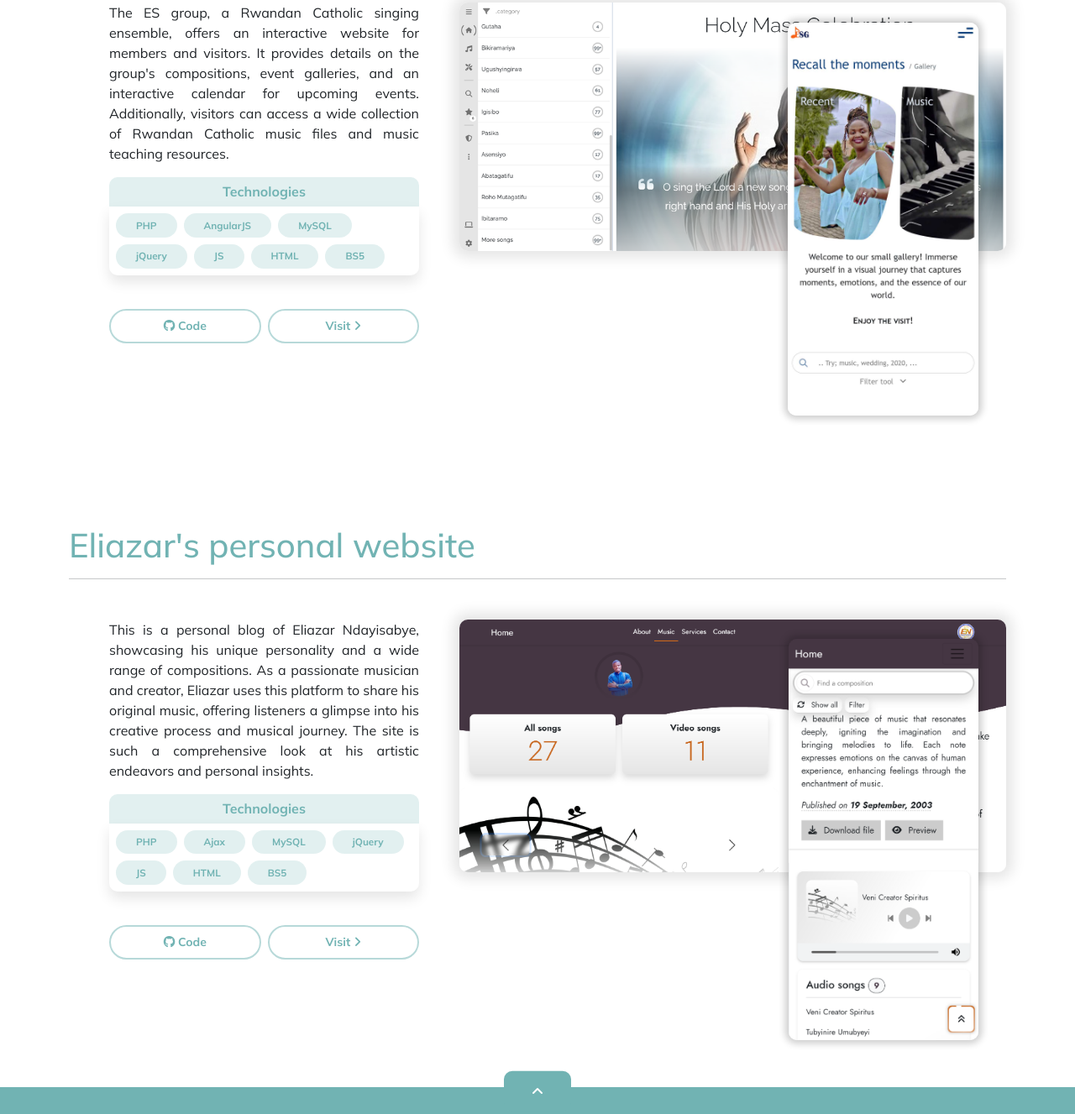
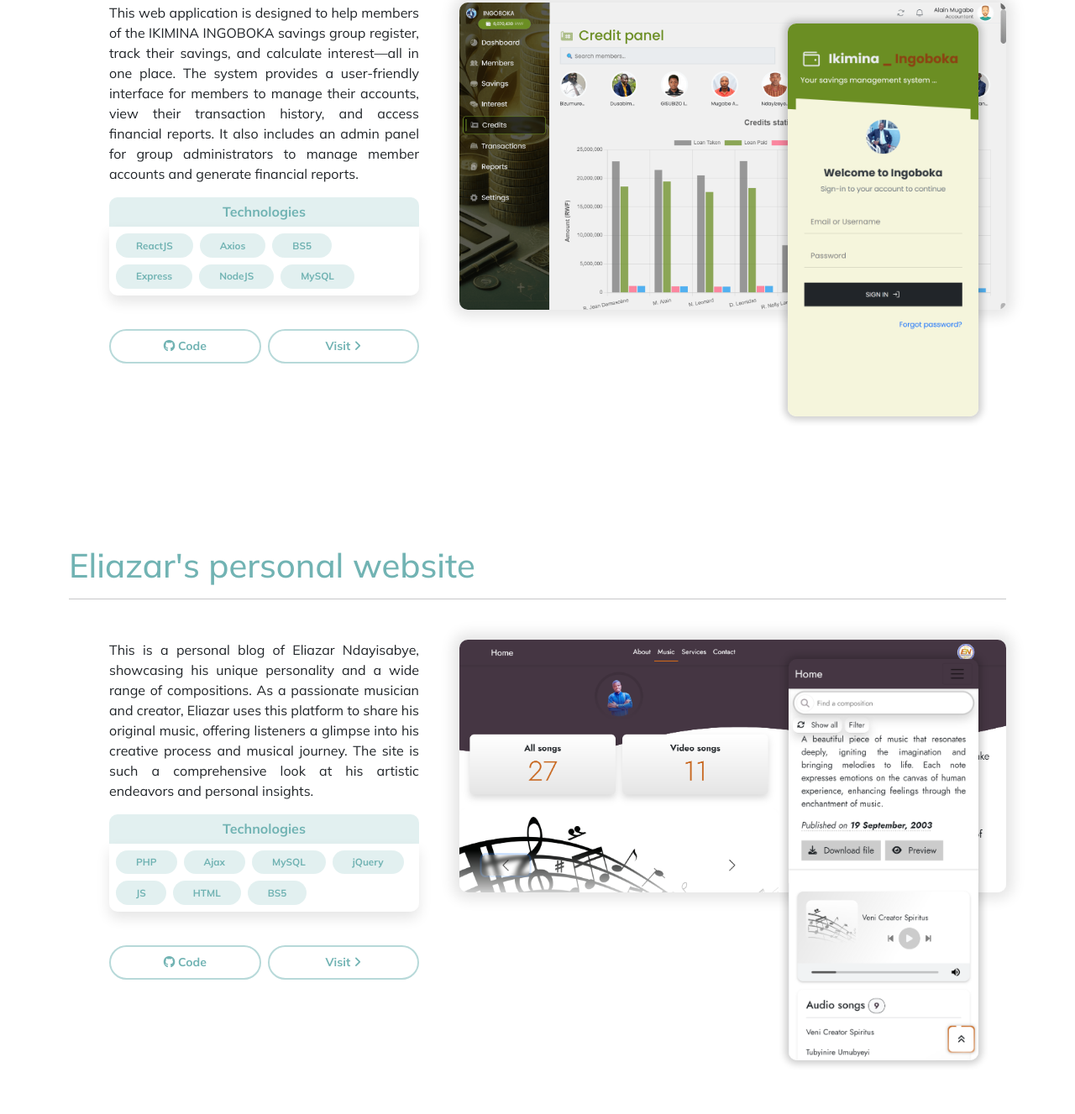
Before and after one commit to Hirwa9/Hirwa9.github.io, a plain HTML site: page projects.html in a window 1280 px wide. Shown: the part 648-1975 px from the top of the page at 84% size. Drawn offline with nearby package versions, Linux system fonts and the light colour scheme; a script that the page names is missing; a web font is replaced by a local one.

Commit message:
Add a new project record

```diff
--- a/projects.html
+++ b/projects.html
@@ -98,23 +98,53 @@
             </section>
         </div>
 
-        <!-- ESG -->
+        <!-- Ingoboka -->
         <section class="mt-5 py-3 container project-elem">
-            <h2 class="text-secondaryClr fs-1">Eastern Singers Group (ESG) website</h2>
+            <h2 class="text-secondaryClr fs-1">Ingoboka Savings Management System</h2>
             <hr class="mb-5">
             <div class="d-lg-flex flex-row-reverse mb-5">
                 <p class="col-lg-7 abs-images">
-                    <img src="assets/images/projectImages/esg_chms_landscape.png" alt="Project image" class="object-fit-contain rad-10 trbl-shadow-lg">
-                    <img src="assets/images/projectImages/esg_gallery_portrait_light.jpg" alt="Project image" class="object-fit-contain rad-10 trbl-shadow">
+                    <img src="assets/images/projectImages/ingoboka_sm_system_landscape.png" alt="Project image" class="object-fit-contain rad-10 trbl-shadow-lg">
+                    <img src="assets/images/projectImages/ingoboka_sm_system_portrait.png" alt="Project image" class="object-fit-contain rad-10 trbl-shadow">
                 </p>
                 <div class="col-lg-5 p-2 p-md-4 p-lg-5 pt-lg-0">
                     <p class="text-justify project-info">
-                        The ES group, a Rwandan Catholic singing ensemble, offers an interactive website for members and visitors. It provides details on the group's compositions, event galleries, and an interactive calendar for upcoming events. Additionally, visitors can access a wide collection of Rwandan Catholic music files and music teaching resources.
+                        This web application is designed to help members of the IKIMINA INGOBOKA savings group register, track their savings, and calculate interest—all in one place. The system provides a user-friendly interface for members to manage their accounts, view their transaction history, and access financial reports. It also includes an admin panel for group administrators to manage member accounts and generate financial reports.
+                    </p>
+                    <h6 class="p-2 mb-0 text-center bg-secondaryClr3 text-secondaryClr fw-bold" style="border-radius: 10px 10px 0 0;">Technologies</h6>
+                    <ul class="p-2 site-technologies small list-flexible">
+                        <li>ReactJS</li>
+                        <li>Axios</li>
+                        <li>BS5</li>
+                        <li>Express</li>
+                        <li>NodeJS</li>
+                        <li>MySQL</li>
+                    </ul>
+                    <p class="d-flex gap-2">
+                        <a href="https://github.com/Hirwa9/ingoboka-savings-management-system" target="_blank" class="btn btn-sm py-2 rounded-pill border-secondaryClr2 border-2 text-secondaryClr fw-bold w-50 my-4 clickDown"><span class="fab fa-github"></span> Code</a>
+                        <a href="https://ingoboka-savings-management-system.onrender.com" target="_blank" class="btn btn-sm py-2 rounded-pill border-secondaryClr2 border-2 text-secondaryClr fw-bold w-50 my-4 clickDown">Visit<span class="fa fa-angle-right ms-1"></span></a>
+                    </p>
+                </div>
+            </div>
+        </section>
+
+        <!-- Eliazar -->
+        <section class="mt-5 py-3 container project-elem">
+            <h2 class="text-secondaryClr fs-1">Eliazar's personal website</h2>
+            <hr class="mb-5">
+            <div class="d-lg-flex flex-row-reverse mb-5">
+                <p class="col-lg-7 abs-images">
+                    <img src="assets/images/projectImages/eliazar_music_landscape.png" alt="Project image" class="object-fit-contain rad-10 trbl-shadow-lg">
+                    <img src="assets/images/projectImages/eliazar_music_portrait.png" alt="Project image" class="object-fit-contain rad-10 trbl-shadow">
+                </p>
+                <div class="col-lg-5 p-2 p-md-4 p-lg-5 pt-lg-0">
+                    <p class="text-justify project-info">
+                        This is a personal blog of Eliazar Ndayisabye, showcasing his unique personality and a wide range of compositions. As a passionate musician and creator, Eliazar uses this platform to share his original music, offering listeners a glimpse into his creative process and musical journey. The site is such a comprehensive look at his artistic endeavors and personal insights.
                     </p>
                     <h6 class="p-2 mb-0 text-center bg-secondaryClr3 text-secondaryClr fw-bold" style="border-radius: 10px 10px 0 0;">Technologies</h6>
                     <ul class="p-2 site-technologies small list-flexible">
                         <li>PHP</li>
-                        <li>AngularJS</li>
+                        <li>Ajax</li>
                         <li>MySQL</li>
                         <li>jQuery</li>
                         <li>JS</li>
@@ -122,8 +152,8 @@
                         <li>BS5</li>
                     </ul>
                     <p class="d-flex gap-2">
-                        <a href="https://github.com/Hirwa9/ESG-website" target="_blank" class="btn btn-sm py-2 rounded-pill border-secondaryClr2 border-2 text-secondaryClr fw-bold w-50 my-4 clickDown"><span class="fab fa-github"></span> Code</a>
-                        <a href="https://esgrprwanda.com/" target="_blank" class="btn btn-sm py-2 rounded-pill border-secondaryClr2 border-2 text-secondaryClr fw-bold w-50 my-4 clickDown">Visit<span class="fa fa-angle-right ms-1"></span></a>
+                        <a href="https://github.com/Hirwa9/Eliazar-Website" target="_blank" class="btn btn-sm py-2 rounded-pill border-secondaryClr2 border-2 text-secondaryClr fw-bold w-50 my-4 clickDown"><span class="fab fa-github"></span> Code</a>
+                        <a href="https://eliazarndayisabye.rf.gd/music.php" target="_blank" class="btn btn-sm py-2 rounded-pill border-secondaryClr2 border-2 text-secondaryClr fw-bold w-50 my-4 clickDown">Visit<span class="fa fa-angle-right ms-1"></span></a>
                     </p>
                 </div>
             </div>
@@ -159,23 +189,23 @@
             </div>
         </section> -->
 
-        <!-- Eliazar -->
+        <!-- ESG -->
         <section class="mt-5 py-3 container project-elem">
-            <h2 class="text-secondaryClr fs-1">Eliazar's personal website</h2>
+            <h2 class="text-secondaryClr fs-1">Eastern Singers Group (ESG) website</h2>
             <hr class="mb-5">
             <div class="d-lg-flex flex-row-reverse mb-5">
                 <p class="col-lg-7 abs-images">
-                    <img src="assets/images/projectImages/eliazar_music_landscape.png" alt="Project image" class="object-fit-contain rad-10 trbl-shadow-lg">
-                    <img src="assets/images/projectImages/eliazar_music_portrait.png" alt="Project image" class="object-fit-contain rad-10 trbl-shadow">
+                    <img src="assets/images/projectImages/esg_chms_landscape.png" alt="Project image" class="object-fit-contain rad-10 trbl-shadow-lg">
+                    <img src="assets/images/projectImages/esg_gallery_portrait_light.jpg" alt="Project image" class="object-fit-contain rad-10 trbl-shadow">
                 </p>
                 <div class="col-lg-5 p-2 p-md-4 p-lg-5 pt-lg-0">
                     <p class="text-justify project-info">
-                        This is a personal blog of Eliazar Ndayisabye, showcasing his unique personality and a wide range of compositions. As a passionate musician and creator, Eliazar uses this platform to share his original music, offering listeners a glimpse into his creative process and musical journey. The site is such a comprehensive look at his artistic endeavors and personal insights.
+                        The ES group, a Rwandan Catholic singing ensemble, offers an interactive website for members and visitors. It provides details on the group's compositions, event galleries, and an interactive calendar for upcoming events. Additionally, visitors can access a wide collection of Rwandan Catholic music files and music teaching resources.
                     </p>
                     <h6 class="p-2 mb-0 text-center bg-secondaryClr3 text-secondaryClr fw-bold" style="border-radius: 10px 10px 0 0;">Technologies</h6>
                     <ul class="p-2 site-technologies small list-flexible">
                         <li>PHP</li>
-                        <li>Ajax</li>
+                        <li>AngularJS</li>
                         <li>MySQL</li>
                         <li>jQuery</li>
                         <li>JS</li>
@@ -183,8 +213,8 @@
                         <li>BS5</li>
                     </ul>
                     <p class="d-flex gap-2">
-                        <a href="https://github.com/Hirwa9/Eliazar-Website" target="_blank" class="btn btn-sm py-2 rounded-pill border-secondaryClr2 border-2 text-secondaryClr fw-bold w-50 my-4 clickDown"><span class="fab fa-github"></span> Code</a>
-                        <a href="https://eliazarndayisabye.rf.gd/music.php" target="_blank" class="btn btn-sm py-2 rounded-pill border-secondaryClr2 border-2 text-secondaryClr fw-bold w-50 my-4 clickDown">Visit<span class="fa fa-angle-right ms-1"></span></a>
+                        <a href="https://github.com/Hirwa9/ESG-website" target="_blank" class="btn btn-sm py-2 rounded-pill border-secondaryClr2 border-2 text-secondaryClr fw-bold w-50 my-4 clickDown"><span class="fab fa-github"></span> Code</a>
+                        <a href="https://esgrprwanda.com/" target="_blank" class="btn btn-sm py-2 rounded-pill border-secondaryClr2 border-2 text-secondaryClr fw-bold w-50 my-4 clickDown">Visit<span class="fa fa-angle-right ms-1"></span></a>
                     </p>
                 </div>
             </div>
```
